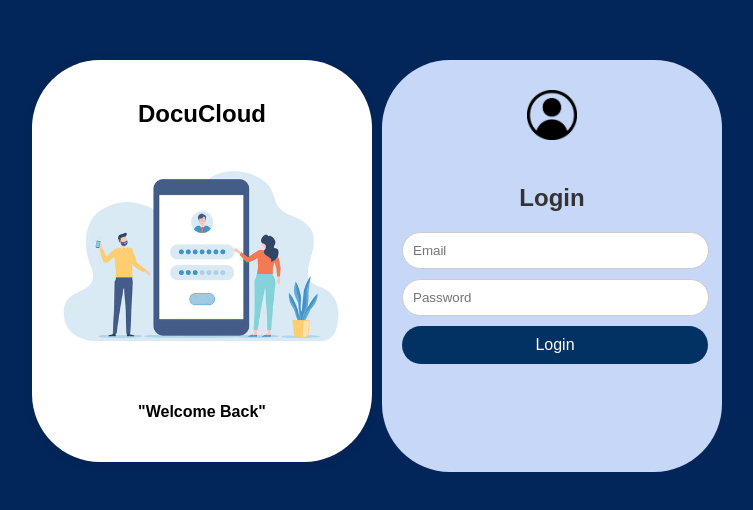
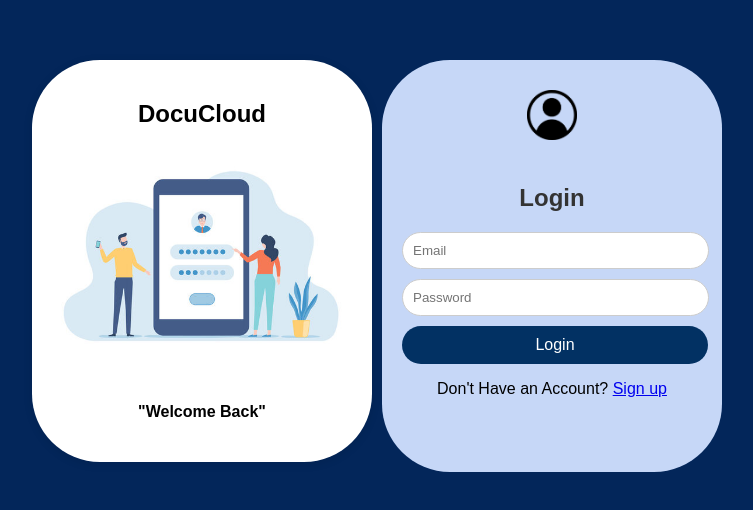
Before and after one commit to pasanmayura/Distributed-File-System, a React (Create React App) app in the folder frontend/: page /Login in a window 1280 px wide. Shown: the part 134-644 px from the top of the page, without its empty margins (263-1016 px from the left). Built offline with nearby package versions, Linux system fonts and the light colour scheme.

Commit message:
fix: update root route to redirect to /Login and add navigation links in Login and Register components

```diff
--- a/frontend/src/App.js
+++ b/frontend/src/App.js
@@ -10,7 +10,7 @@ function App() {
     <Router>
       <Routes>
         {/* Redirect to /Login if the user visits the root route */}
-        <Route path="/" element={<Navigate to="/Register" />} />
+        <Route path="/" element={<Navigate to="/Login" />} />
 
          {/* Route for the storage */}
         <Route path="/Storage" element={<Storage />} />
--- a/frontend/src/Login.js
+++ b/frontend/src/Login.js
@@ -1,5 +1,6 @@
 import React, { useState } from 'react';
 import axios from 'axios';
+import { Link } from 'react-router-dom';
 import { useNavigate } from 'react-router-dom';  // useNavigate to redirect after login
 import './Login.css';
 import Loginimg from './images/Loginimg.png';  // Import the image
@@ -61,6 +62,7 @@ const Login = () => {
             onChange={(e) => setPassword(e.target.value)}
           />
           <button type="submit">Login</button>
+          <p>Don't Have an Account? <Link to="/register" className="login-link">Sign up</Link></p>
         </form>
         {message && <p className="message">{message}</p>}
       </div>
--- a/frontend/src/Register.js
+++ b/frontend/src/Register.js
@@ -1,5 +1,6 @@
 import React, { useState } from 'react';
 import axios from 'axios';
+import { Link } from 'react-router-dom';
 import { useNavigate } from 'react-router-dom';  // Import useNavigate
 import './Register.css';
 import register from './images/register.png';
@@ -50,6 +51,7 @@ const Register = () => {
           onChange={(e) => setPassword(e.target.value)}
         />
         <button type="submit">Register</button>
+        <p className="login">Already have an account? <Link to="/login" className="login-link">Log in</Link></p>
       </form>
       {message && <p className="message">{message}</p>}
     </div>
```
